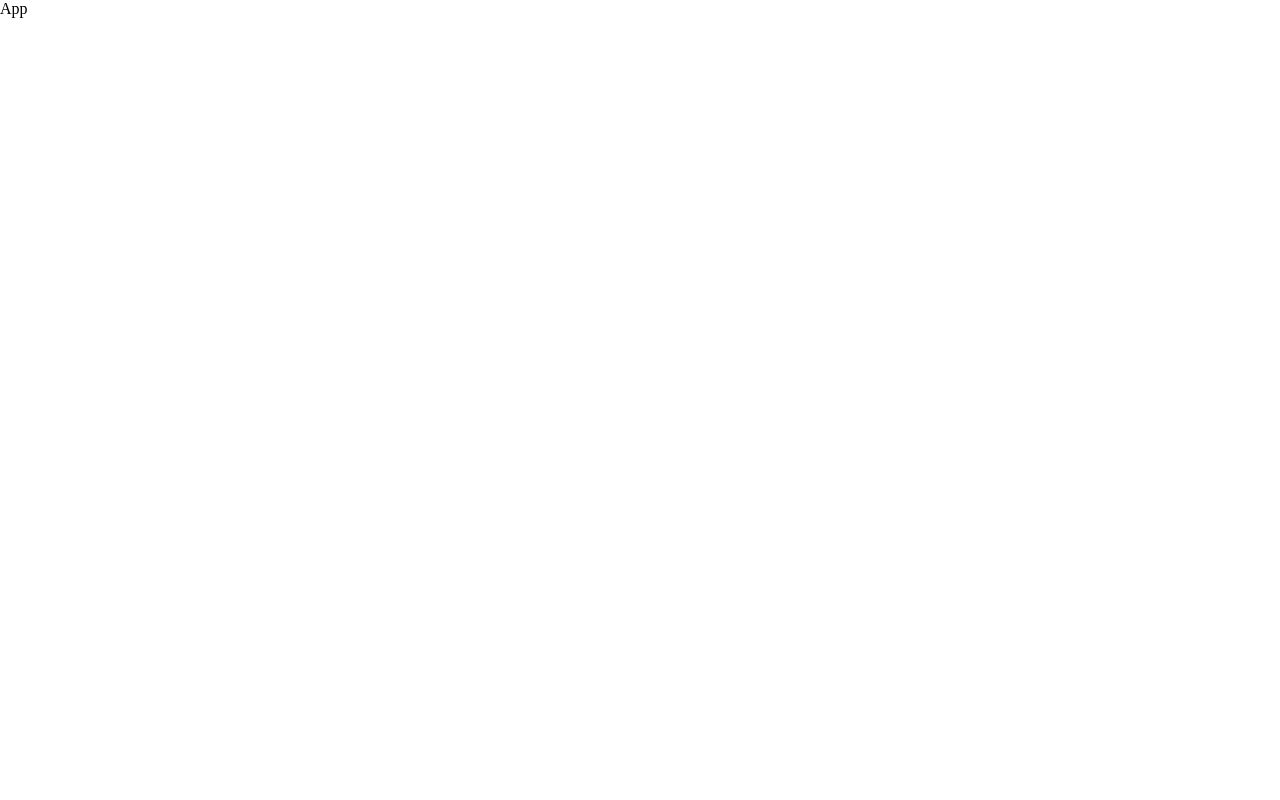
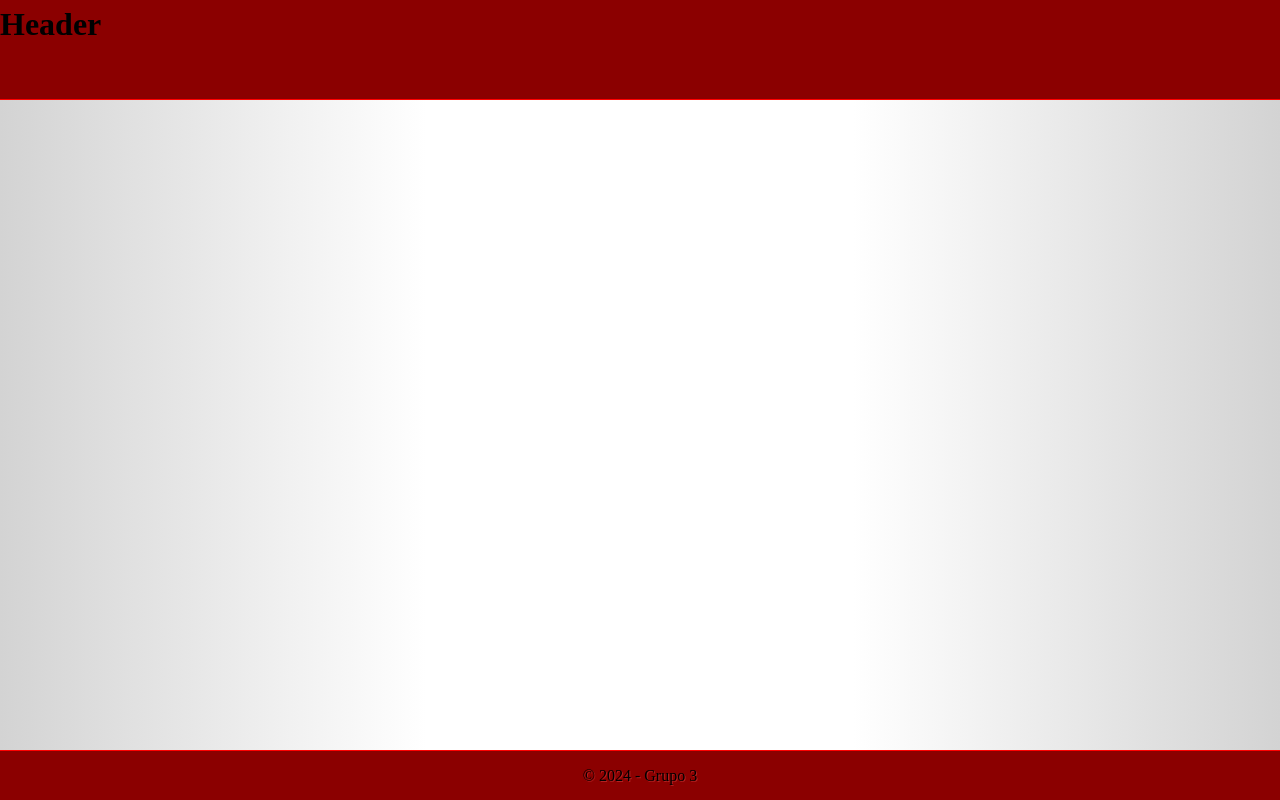
Before and after one commit to HellCinei/final_react, a React (Vite) app in the folder finalReact/: page / in a window 1280 px wide. Built offline with nearby package versions, Linux system fonts and the light colour scheme.

Commit message:
base css

```diff
--- a/finalReact/src/App.jsx
+++ b/finalReact/src/App.jsx
@@ -2,6 +2,8 @@ import React from 'react';
 
 export default function App() {
   return (
-    <div>App</div>
+    <div>
+
+    </div>
   )
 }
--- a/finalReact/src/components/Footer/Footer.module.css
+++ b/finalReact/src/components/Footer/Footer.module.css
@@ -0,0 +1,18 @@
+footer {
+    position: fixed;
+    bottom: 0;
+    background-color: darkred;
+    border-top: 1px solid red;
+    text-align: center;
+    height: 50px;
+    width: 100%;
+    display: flex;
+    align-items: center;
+    justify-content: center;
+}
+
+footer > p {
+    font-size: 1em;
+    color: black;
+	text-shadow: 1px 1px firebrick;
+}
--- a/finalReact/src/components/Footer/index.jsx
+++ b/finalReact/src/components/Footer/index.jsx
@@ -1,7 +1,10 @@
 import React from 'react';
+import * as styles from'./Footer.module.css';
 
 export default function Footer() {
   return (
-	<div>Footer</div>
+    <footer className={styles.container}>
+      <p>&copy; 2024 - Grupo 3</p>
+    </footer>
   )
 }
--- a/finalReact/src/components/Header/Header.module.css
+++ b/finalReact/src/components/Header/Header.module.css
@@ -0,0 +1,6 @@
+header {
+	height: 100px;
+	width: 100%;
+	background-color: darkred;
+	border-bottom: 1px solid red;
+}
--- a/finalReact/src/components/Header/index.jsx
+++ b/finalReact/src/components/Header/index.jsx
@@ -1,7 +1,10 @@
 import React from 'react';
+import * as styles from'./Header.module.css';
 
 export default function Header() {
   return (
-	<div>Header</div>
+	<header className={styles.container}>
+    <h1>Header</h1>
+  </header>
   )
 }
--- a/finalReact/src/main.jsx
+++ b/finalReact/src/main.jsx
@@ -2,9 +2,13 @@ import { StrictMode } from 'react';
 import { createRoot } from 'react-dom/client';
 import './styles/Global.css';
 import App from './App.jsx';
+import Header from './components/Header/index.jsx';
+import Footer from './components/Footer/index.jsx';
 
 createRoot(document.getElementById('root')).render(
   <StrictMode>
+    <Header/>
     <App />
+    <Footer/>
   </StrictMode>,
 )
--- a/finalReact/src/styles/Global.css
+++ b/finalReact/src/styles/Global.css
@@ -3,3 +3,17 @@
 	padding: 0;
 	box-sizing: border-box;
 }
+
+:root {
+	line-height: 1.5;
+	font-weight: 400;
+	margin: 0 auto;
+	padding: 0;
+	background-image: linear-gradient(
+		to right,
+		lightgray,
+		white,
+		white,
+		lightgray
+	);
+}
```
